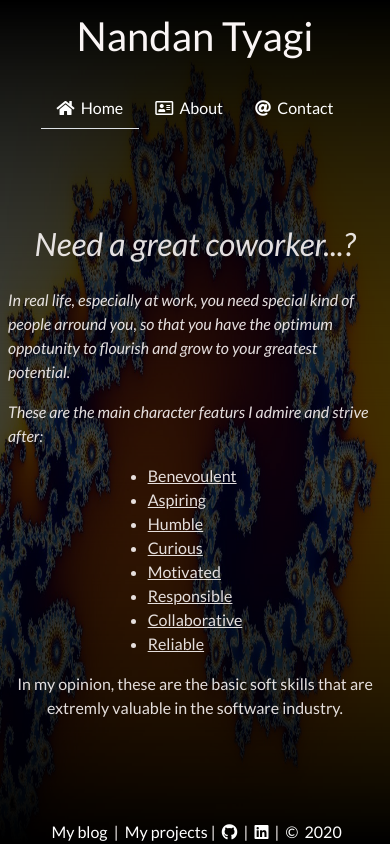
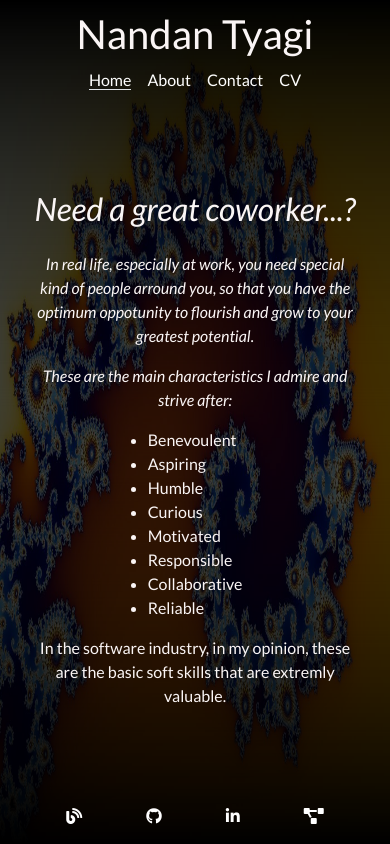
Before and after one commit to NandanTyagi/NandanTyagi.github.io, a plain HTML site: page index.html in a window 390 px wide. Drawn offline with nearby package versions, Linux system fonts and the light colour scheme.

Commit message:
Final commit 1.0

```diff
--- a/index.html
+++ b/index.html
@@ -11,47 +11,30 @@
     <link href="https://fonts.googleapis.com/css2?family=Lato:ital,wght@0,300;0,400;0,700;0,900;1,400&display=swap" rel="stylesheet">
     <!-- My CSS -->
     <link rel="stylesheet" href="./style.css">
-    <title>Nandan Tyagi</title>
+    <title>Nandan Tyagi - Web developer</title>
 </head>
 <body>
     <!-- Background dark overlay -->
-    <div class="overlay h-100">
+    <div class="overlay">
 
-        <!-- Container for everything and overlay reverse -->
-        <div class="holder container-fluid h-100  p-0 m-0">
-
-            <!-- Container for header -->
-            <div class="header d-flex flex-column justify-content-around align-items-center">
-
-                <!-- Container for title -->
-                <div class="title m-2 p-1"><h1>Nandan Tyagi</h1></div>
-                <!-- Container for nav -->
-                <div class="container-fluid w-100">
-                    <nav class="navbar justify-content-center ">
-                        <ul class="nav">
-                            <li class="nav-item no-underline">
-                                <a href="#" class="nav-link text-white nav-tabs" id="home-btn"><i class="fas fa-home"></i>&nbsp;&nbsp;Home</a>
-                            </li>
-                            <li class="nav-item no-underline">
-                                <a href="#" class="nav-link text-white" id="about-btn"><i class="far fa-address-card"></i>&nbsp;&nbsp;About</a>
-                            </li>
-                            <li class="nav-item no-underline">
-                                <a href="#" class="nav-link text-white " id="contact-btn"><i class="fas fa-at"></i>&nbsp;&nbsp;Contact</a>
-                            </li>
+        <!-- Background dark overlay reverse -->
+        <div class="overlay-reverse">
+            <!-- CSS Grid -->
+            <div class="grid-container">
+                <header class="header"><h1>Nandan Tyagi</h1></header>
+                <nav class="nav">
+                    <ul>
+                        <li><a href="#" class="navi nav-tabs" id="nav-home">Home</a></li>
+                        <li><a href="#" class="navi" id="nav-about">About</a></li>
+                        <li><a href="#" class="navi" id="nav-contact">Contact</a></li>
+                        <li><a href="#" class="navi" id="nav-cv">CV</a></li>
                     </ul>
                 </nav>
-                </div>
-
-            </div>
-
-
-
-            <!-- Container for main content home view as default -->
-            <article class="container container-fluid main w-100 h-100 mt-2 p-2 d-flex flex-column justify-content-center align-items-center rounded" id="main-container">
-
+                <article class="article" id="article">
                     <h2 class="mb-4"><em>Need a great coworker...?</em></h2>
-                <p><i><em>In real life</em>, especially at work, you need special kind of people arround you, so that you have the optimum oppotunity to flourish and grow to your greatest potential.</i></p> <p><i>These are the main character featurs I admire and strive after: </i></p>
-                <ul>
+                    <p><i><em>In real life</em>, especially at work, you need special kind of people arround you, so that you have the optimum oppotunity to flourish and grow to your greatest potential.</i></p>
+                    <p><i>These are the main characteristics I admire and strive after: </i></p>
+                    <ul class="list-side">
                         <li>Benevoulent</li>
                         <li>Aspiring</li>
                         <li>Humble</li>
@@ -61,18 +44,18 @@
                         <li>Collaborative</li>
                         <li>Reliable</li>
                     </ul>
-                <p class="text-center">In my opinion, these are the basic soft skills that are extremly valuable in the software industry.</p>
+                    <p>In the software industry, in my opinion, these are the basic soft skills that are extremly valuable.</p>
+                </article>
+                <footer class="footer">
+                    <ul>
+                        <li class="footer-icon"><a href="http://www.blog.mahanandan.com" target="_blank" title="Check out my blog!"><i class="fas fa-blog"></i></a></li>
+                        <li class="footer-icon"><a href="http://www.github.com/nandantyagi" target="_blank" title="Check out my Github profile!"><i class="fab fa-github"></i></a></li>
+                        <li class="footer-icon"><a href="https://se.linkedin.com/in/mahanandan-tyagi-3273181b" target="_blank" title="Check out my LinkedIn profile!"><i class="fab fa-linkedin-in"></i></a></li>
+                        <li class="footer-icon"><a href="https://www.mahanandan.com" target="_blank" title="Check out my training projects!"><i class="fas fa-project-diagram"></i></a></li>
+                    </ul>
 
 
-            </article>
-
-            <!-- Container for footer -->
-            <div class="footer container mt-1 container-fluid d-flex justify-content-center rounded-top">&nbsp;
-                <a href="https://www.blog.mahanandan.com" target="_blank" title="Check out my blog!" class="text-white">My blog</a>&nbsp; | &nbsp;
-                <a href="http://www.mahanandan.com" target="_blank" title="Check out my projects!"  class="text-white">My projects</a>&nbsp;| &nbsp;
-                <span><a href="https://www.github.com/nandantyagi" target="_blank" title="Check out my Github profile!"  class="text-white"><i class="fab fa-github"></i></a></span>&nbsp;&nbsp;|&nbsp;&nbsp;
-                <span><a href="https://www.linkedin.com/in/mahanandan-tyagi-3273181b/?originalSubdomain=se" target="_blank" title="Chek out my LinkedIn profile!" class="text-white"><i class="fab fa-linkedin"></i></a></span>&nbsp;&nbsp;|&nbsp;
-                <span class="text-white">&nbsp;&copy; &nbsp;2020</span>
+                </footer>
             </div>
 
         </div>
--- a/style.css
+++ b/style.css
@@ -13,24 +13,159 @@ body {
     font-size: 1em;
     font-family: Lato,sans-serif;
     color: rgb(250, 245, 245);
-    display: flex;
-    flex-direction: column;
     overflow: hidden;
     font-weight: 500;
+    text-align: center;
+
 }
 .overlay {
-
+    min-height: 100vh;
     background-image: linear-gradient(transparent,black);
 }
-.holder {
-    display:flex;
-    flex-direction: column;
+.overlay-reverse {
+    /* display:flex;
+    flex-direction: column; */
     min-height: 100vh;
     justify-content:space-between;
     background-image: linear-gradient(black,transparent);
+    display: flex;
+    justify-content: center;
+    align-items: center;
 }
+.grid-container {
+    min-height: 100vh;
+    display: grid;
+    grid-template-columns: repeat(12, 1fr);
+    grid-template-rows: 60px 50px auto 40px;
+    grid-template-areas:
+    "h h h h h h h h h h h h"
+    "n n n n n n n n n n n n"
+    "a a a a a a a a a a a a"
+    "f f f f f f f f f f f f";
+    max-width: 900px;
+}
+
+.header {
+    grid-area: h;
+    display: flex;
+    justify-content: center;
+    align-items: center;
+    margin-top: 1em;
+}
+.nav {
+    grid-area: n;
+    display: flex;
+    justify-content: center;
+    align-items: center;
+}
+.nav ul {
+    width: 100%;
+    display: flex;
+    justify-content: center;
+    align-items: center;
+
+}
+.nav ul li {
+    list-style-type: none;
+    padding: 2em;
+}
+.navi{
+    color: white;
+}
+.navi:hover{
+    color: grey;
+    transition: color .2s ease-in;
+    transform: scale(1.1);
+    transition: transform .2s ease-in;
+    text-decoration: none;
+}
+.article {
+    grid-area: a;
+    display: flex;
+    flex-direction: column;
+    justify-content: center;
+    align-items: center;
+    padding: 2em;
+
+}
+img {
+    width: 150px;
+    margin-bottom: 1.5em;
+}
+/* For the list on the contact page only */
+.contact {
+    list-style-type: none;
+}
+.list-side {
+    text-align: justify;
+}
+.footer {
+    grid-area: f;
+    display: flex;
+    justify-content: center;
+    align-items: center;
+}
+.footer ul {
+
+    display: flex;
+    justify-content: center;
+    align-items: center;
+}
+.footer ul li {
+    list-style-type: none;
+    margin: 0 2em 0 2em;
+}
+a i {
+    color: white;
+}
+a i:hover {
+    color: grey;
+    transition: color .2s ease-in;
+    transform: scale(1.1);
+    transition: transform .2s ease-in;
+}
+.cv {
+    border-radius: 10px;
+}
+.cv:hover {
+    transform: scale(1.2);
+    transition: transform .2s ease-in-out;
+}
+@media screen and (max-height:700px) {
+    body {
+        overflow: scroll;
+    }
+
+
+
+}
+@media screen and (max-width:420px) {
+    body {
+        overflow: scroll;
+    }
+    .nav ul li {
+        padding: .5em;
+    }
+
+
+
+}
+
+
+
+
+
+
+
+
+
+
+
+
+
+/*
 #main-container {
-    /* background-image: linear-gradient(transparent,black); */
+    background-image: linear-gradient(transparent,black);
     opacity: .9;
 }
 
@@ -42,13 +177,10 @@ img {
     transform: scale(1.1);
     transition: transform .3s ease-in;
 }
-li {
-    text-decoration: underline;
-}
 .contact {
     list-style-type: none;
     text-decoration: none;
 }
 .no-underline {
     text-decoration: none;
-}
+} */
```
Also changed, not shown: script.js (+36 -11 lines), img/Mahanandan Tyagi.jpg, img/Nandan Tyagi_CV .jpg (added). Lines whose indentation alone changed are shown as unchanged.
